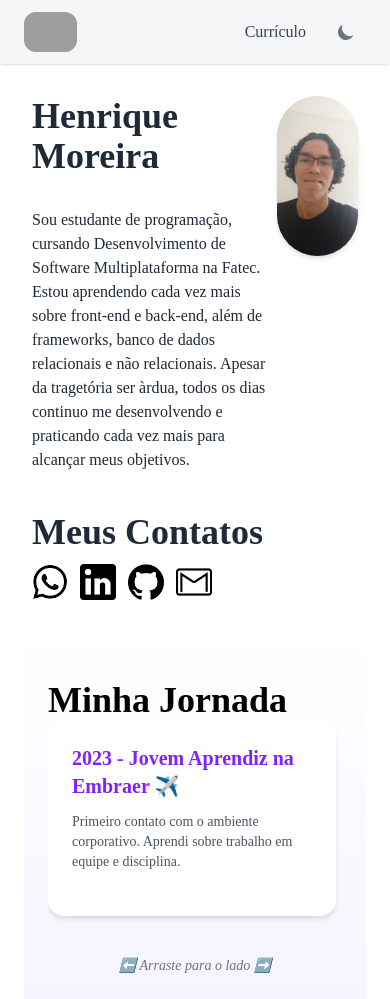
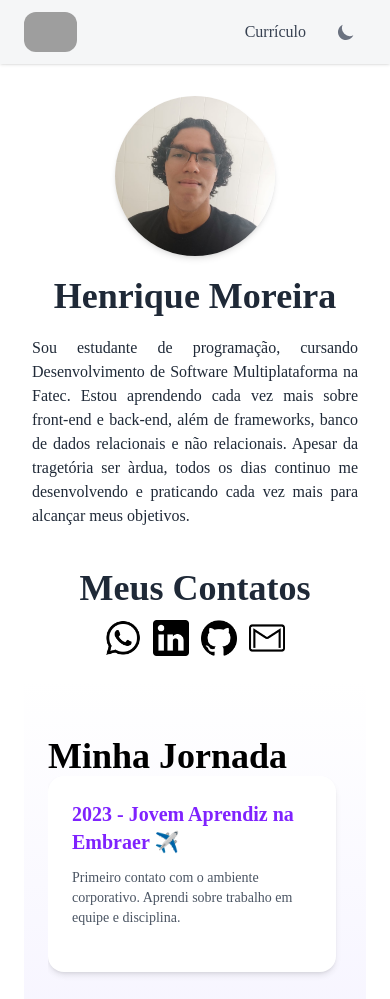
Before and after one commit to DeveloperCorsair/Portfolio, a website: page src/pages/sobre.html in a window 390 px wide. Shown: the top 999 px of the page. Drawn offline with nearby package versions, Linux system fonts and the light colour scheme; grey boxes are pictures that could not be loaded.

Commit message:
Chore: Ajustes na responsividade da inicial do sobre.

```diff
--- a/src/pages/sobre.html
+++ b/src/pages/sobre.html
@@ -46,17 +46,17 @@
     <main class="pt-18 flex-1">
         <section class="grid grid-cols-1 gap-6 py-6 md:py-10 px-6 p-8 items-center">
             <!-- Foto Henrique -->
-            <div class="grid grid-cols-4 flex items-start hover:from-violet-500 mx-2">
-                <div class="col-span-3">
-                    <h1 class="text-4xl font-bold mb-8">Henrique Moreira</h1>
-                    <span>
+            <div class="grid grid-cols-1 md:grid-cols-4 items-start hover:from-violet-500 mx-2">
+                <div class="col-span-1 md:col-span-3 order-2 md:order-1">
+                    <h1 class="text-4xl text-center font-bold my-5 md:mb-8 md:my-0">Henrique Moreira</h1>
+                    <span class="flex text-justify md:pr-10">
                         Sou estudante de programação, cursando Desenvolvimento de Software Multiplataforma na Fatec.
                         Estou aprendendo cada vez mais sobre front-end e back-end, além de frameworks, banco de dados
                         relacionais e não relacionais. Apesar da tragetória ser àrdua, todos os dias continuo me
                         desenvolvendo e praticando cada vez mais para alcançar meus objetivos.
                     </span>
 
-                    <div class="flex flex-col items-start mt-4">
+                    <div class="ordem-1 flex flex-col items-center md:items-start mt-4">
                         <!-- Texto Contato -->
                         <div class="pt-6 md:pt-0 md:text-right md:items-center">
                             <h2 class="text-4xl font-bold dark:text-gray-200">Meus Contatos</h2>
@@ -92,11 +92,10 @@
                     </div>
                 </div>
                 <!-- Imagem -->
-                <div>
+                <div class="flex justify-center order-1">
                     <img class="h-40 sm:w-48 sm:h-48 md:w-75 md:h-75 rounded-full object-cover aspect-square shadow-md hover:shadow-2xl transition-all duration-500 transform hover:scale-105"
                         src="../img/1henrique.jpg" alt="foto_henrique">
                 </div>
-
             </div>
 
             <!-- Jornada -->
@@ -169,12 +168,12 @@
 
             <!-- Projetos -->
             <section
-                class="flex flex-col justify-between flex items-center justify-center bg-gradient-to-b py-16 px-6 from-white dark:from-gray-900">
+                class="grid grid-column-1 bg-gradient-to-b from-white dark:from-gray-900 w-full">
                 <!-- Texto Projetos -->
-                <div class="text-center pt-6 md:pt-0 md:text-right md:items-center mb-10">
+                <div class="text-center md:py-5 md:text-center md:items-center">
                     <h2 class="text-4xl font-bold dark:text-gray-200">Projetos</h2>
                 </div>
-                <div class="grid gap-8 md:grid-cols-3 justify-items-center">
+                <div class="grid md:grid-cols-3 w-full gap-8">
                     <!-- Projeto Fincash -->
                     <div
                         class="relative bg-gradient-to-br from-green-200/70 to-emerald-100/70 dark:from-green-700/40 dark:to-emerald-800/30 backdrop-blur-lg rounded-2xl p-3 shadow-lg hover:shadow-2xl transition-all duration-300 transform hover:-translate-y-2 w-full max-w-sm text-center">
```
Also changed, not shown: src/css/output.css.
